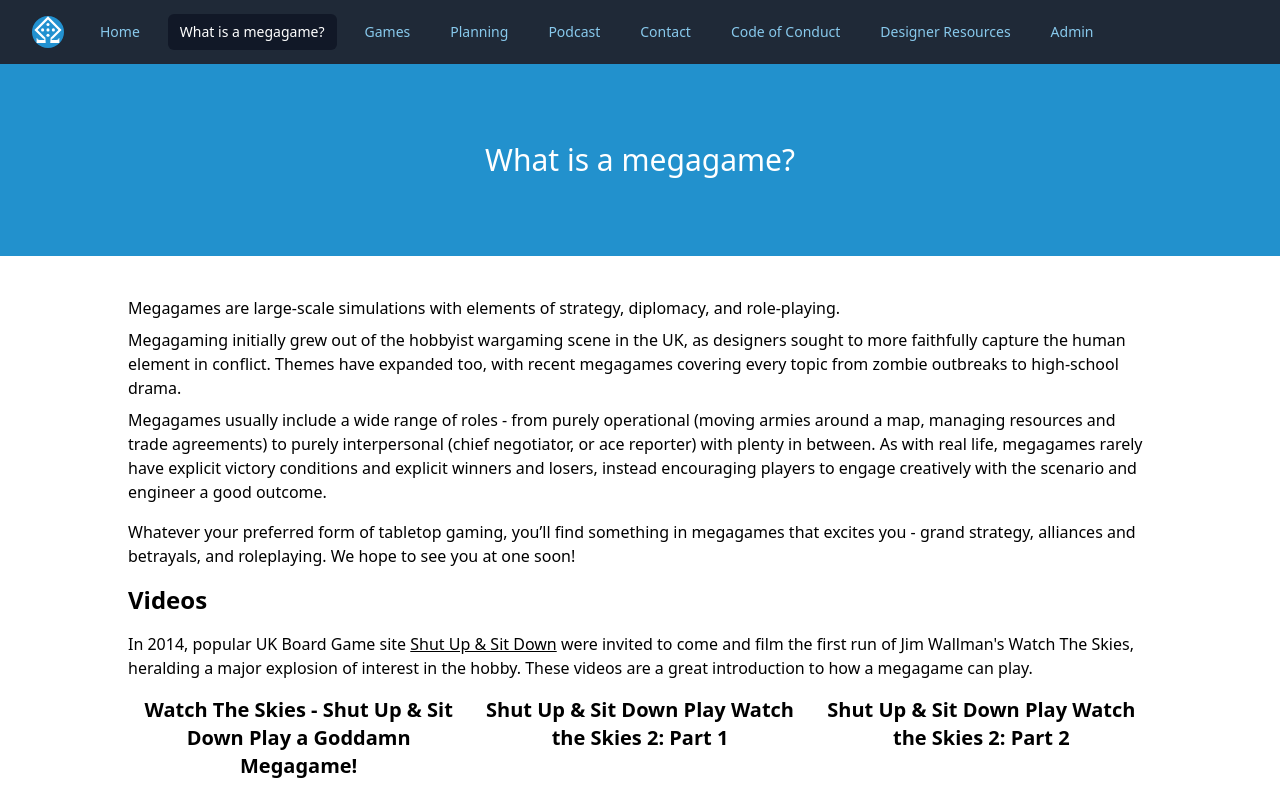
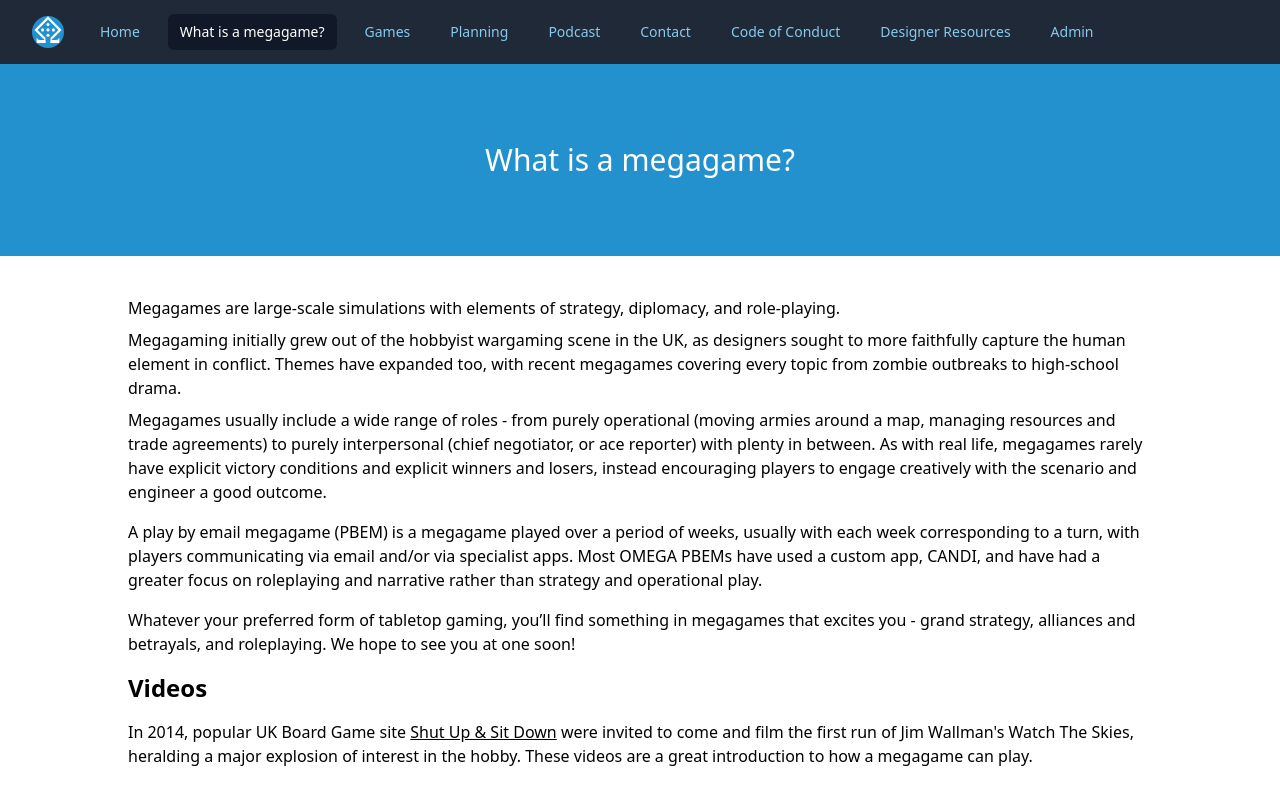
Before and after one commit to PatrickRose/omega-website, a Next.js app: page /about-megagames in a window 1280 px wide. Shown: the top 788 px of the page. Built offline with nearby package versions, Linux system fonts and the light colour scheme; a web font is replaced by a local one.

Commit message:
Add wording about PBEMs

```diff
--- a/src/pages/about-megagames.tsx
+++ b/src/pages/about-megagames.tsx
@@ -87,6 +87,15 @@ export default function AboutMegagames() {
                 </p>
 
                 <p className="py-2">
+                    A play by email megagame (PBEM) is a megagame played over a
+                    period of weeks, usually with each week corresponding to a
+                    turn, with players communicating via email and/or via
+                    specialist apps. Most OMEGA PBEMs have used a custom app,
+                    CANDI, and have had a greater focus on roleplaying and
+                    narrative rather than strategy and operational play.
+                </p>
+
+                <p className="py-2">
                     Whatever your preferred form of tabletop gaming, you’ll find
                     something in megagames that excites you - grand strategy,
                     alliances and betrayals, and roleplaying. We hope to see you
```
